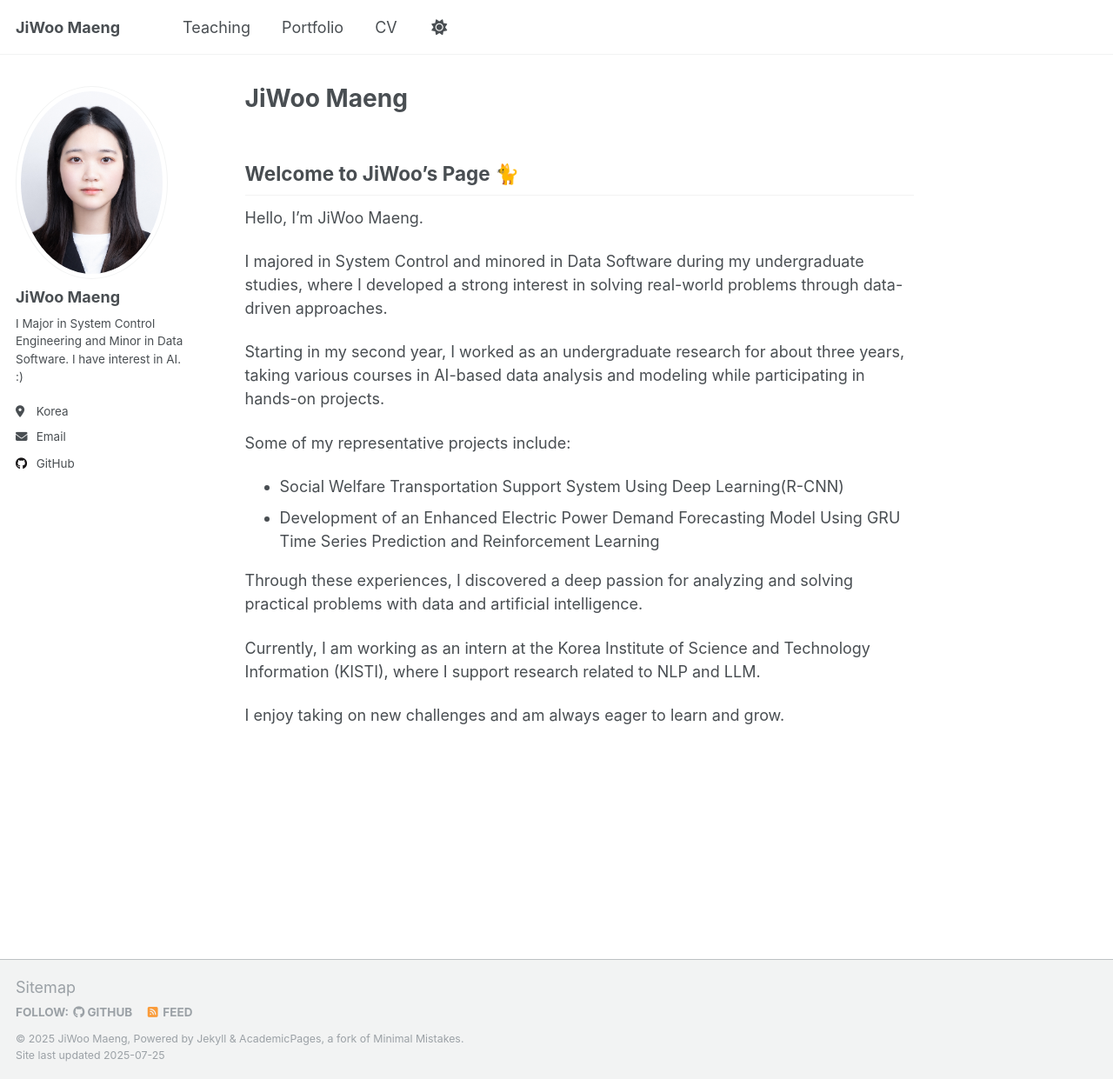
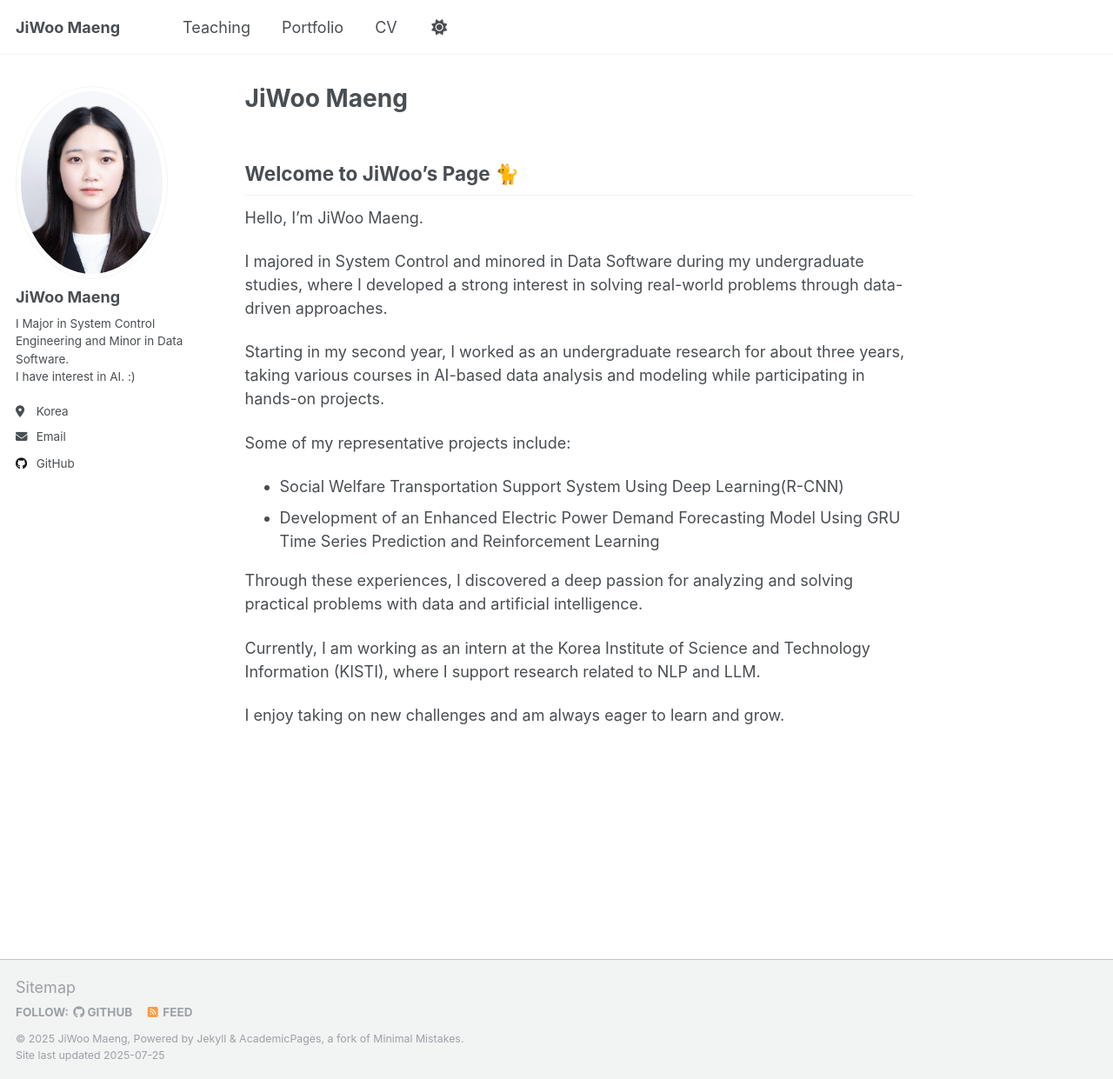
Before and after one commit to JiWoo-M02/JiWoo-M02.github.io, a Jekyll site: the page built from _pages/about.md, in a window 1280 px wide and 1241 px high. Shown: the whole window at 87% size. Built offline with Jekyll 4.4.1, drawn with Linux system fonts in a browser that asks for light colours; a script that is not in the unit is left out.

```diff
--- a/_config.yml
+++ b/_config.yml
@@ -24,7 +24,7 @@ author:
   # Biographic information
   avatar           : "ME1.jpg"
   name             : "JiWoo Maeng"
-  bio              : "I Major in System Control Engineering and Minor in Data Software. I have interest in AI. :)"
+  bio              : "I Major in System Control Engineering and Minor in Data Software. <br>I have interest in AI. :)"
   location         : "Korea"
   employer         : #"HOSEO University"
   uri              : # URL
```
